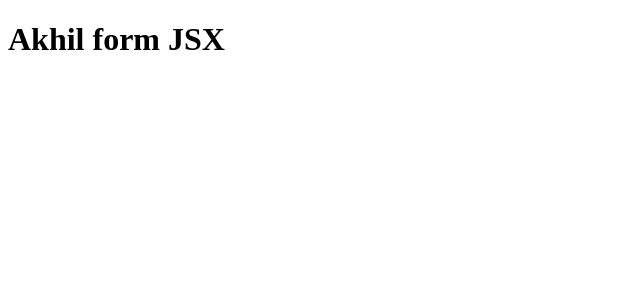
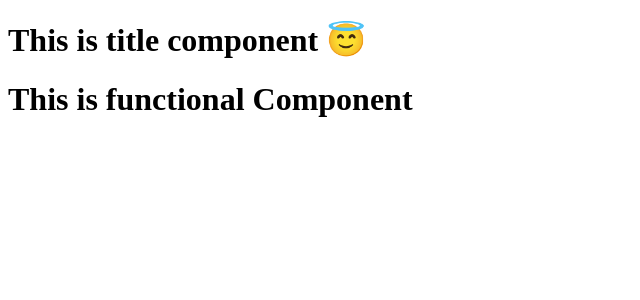
Before and after one commit to akhil-06/react_learning, a React (Vite) app in the folder NR_ep1/: page / in a window 1280 px wide. Shown: the top 300 px of the page, without its empty margins (0-640 px from the left). Built offline with nearby package versions, Linux system fonts and the light colour scheme.

Commit message:
component composition done

```diff
--- a/NR_ep1/App.js
+++ b/NR_ep1/App.js
@@ -1,22 +1,33 @@
-import React from "react";
-import ReactDOM  from "react-dom/client";
-
-
-const heading = React.createElement("h1", {id:"heading1"}, "This is me Akhil Sharma")
-const root = ReactDOM.createRoot(document.getElementById('root'));
-root.render(heading);
-
-
+import React, { Component } from "react";
+import ReactDOM from "react-dom/client";
 
 // JSX(transpiled before t reaches Js) => parcel => babel is doing
 
-
 //JSX => Babel transpiles it to React.createElement => ReactElement - JS Object => HTMLElement(render)
-const JSXheading = <h1>Akhil form JSX</h1>
+// const JSXheading = <h1>Akhil form JSX</h1>
 //if more than one line tag enclose in ()
 const heading2 = (<h1>
   Hello my name is akhil sharma, I am from Haryana!!!!
 </h1>)
+// console.log(JSXheading);
 
-console.log(JSXheading);
-root.render(JSXheading);
+const HeadingComponent = () => {
+  return <h1>This is functional Component</h1>;
+};
+
+
+const TitleComponent = () => {
+  return (<h1>This is title component 😇</h1>)
+}
+const HeadingComponent2 = () => (
+  <div id="container">
+    <TitleComponent/>
+    <h1 className="heading1">This is functional Component</h1>
+  </div>
+);
+
+const root = ReactDOM.createRoot(document.getElementById("root"));
+// root.render(heading2);
+root.render(<HeadingComponent2/>)
+
+// React Component
```
